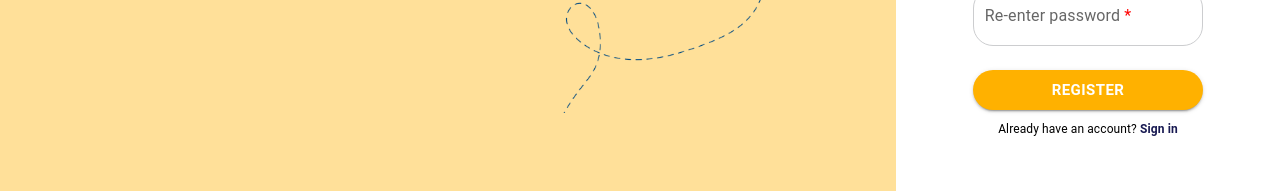
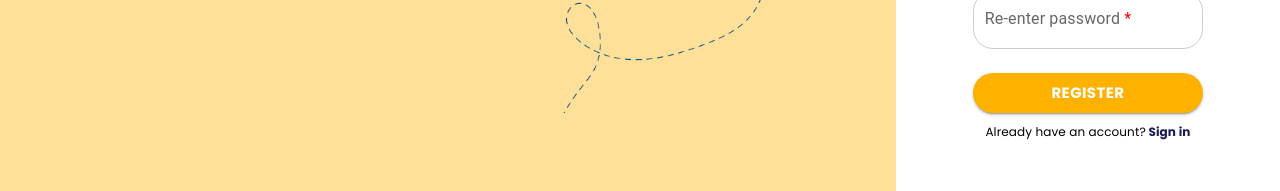
Before and after one commit to 8maaan/MathMinds, a React (Create React App) app in the folder client/: page /register in a window 1280 px wide. Shown: the part 583-774 px from the top of the page. Built offline with nearby package versions, Linux system fonts and the light colour scheme; no server answers.

Commit message:
change fontstyle/family

```diff
--- a/client/src/Pages/LoginPage.js
+++ b/client/src/Pages/LoginPage.js
@@ -117,7 +117,7 @@ const LoginPage = () => {
                         variant='contained'
                         fullWidth
                         size='large'
-                        sx={{backgroundColor:'#ffb100', borderRadius: '20px', marginTop: '30px', height:'5vh'}}
+                        sx={{backgroundColor:'#ffb100', borderRadius: '20px', marginTop: '30px', height:'5vh', fontFamily:'Poppins'}}
                     >
                         <h4>LOG IN</h4>
                     </Button>
--- a/client/src/Pages/RegisterPage.js
+++ b/client/src/Pages/RegisterPage.js
@@ -169,12 +169,12 @@ const RegisterPage = () => {
                         variant='contained'
                         fullWidth
                         size='large'
-                        sx={{backgroundColor:'#ffb100', borderRadius: '20px', marginTop: '1rem', height:'5vh'}}
+                        sx={{backgroundColor:'#ffb100', borderRadius: '20px', marginTop: '1rem', height:'5vh', fontFamily:'Poppins'}}
                     >
                         <h4>REGISTER</h4>
                     </Button>
                 </form>
-                <Typography style={{fontSize:'12px'}}>Already have an account?<span style={{color:'#181A52', cursor: 'pointer', fontWeight:'700'}} onClick={() => navigateTo('/login')}> Sign in</span></Typography>
+                <Typography style={{fontSize:'12px', fontFamily:'Poppins'}}>Already have an account?<span style={{color:'#181A52', cursor: 'pointer', fontWeight:'700'}} onClick={() => navigateTo('/login')}> Sign in</span></Typography>
             </div>
         </div>
     )
--- a/client/src/PagesCSS/LoginPage.css
+++ b/client/src/PagesCSS/LoginPage.css
@@ -1,3 +1,5 @@
+@import url('https://fonts.googleapis.com/css2?family=Poppins:wght@400;500;700&display=swap');
+
 .Login{
     display: flex;
     justify-content: center;
@@ -28,6 +30,7 @@
 }
 
 .login-right-side > *{
+    font-family: 'Poppins', sans-serif;
     width: 60%;
     /* border: solid black 1px; */
 }
--- a/client/src/PagesCSS/RegisterPage.css
+++ b/client/src/PagesCSS/RegisterPage.css
@@ -1,3 +1,5 @@
+@import url('https://fonts.googleapis.com/css2?family=Poppins:wght@400;500;700&display=swap');
+
 .register{
     display: flex;
     justify-content: center;
@@ -18,6 +20,7 @@
 }
 
 .register-right-side{
+    font-family: 'Poppins', sans-serif;
     display: flex;
     flex-direction: column;
     justify-content: center;
```
